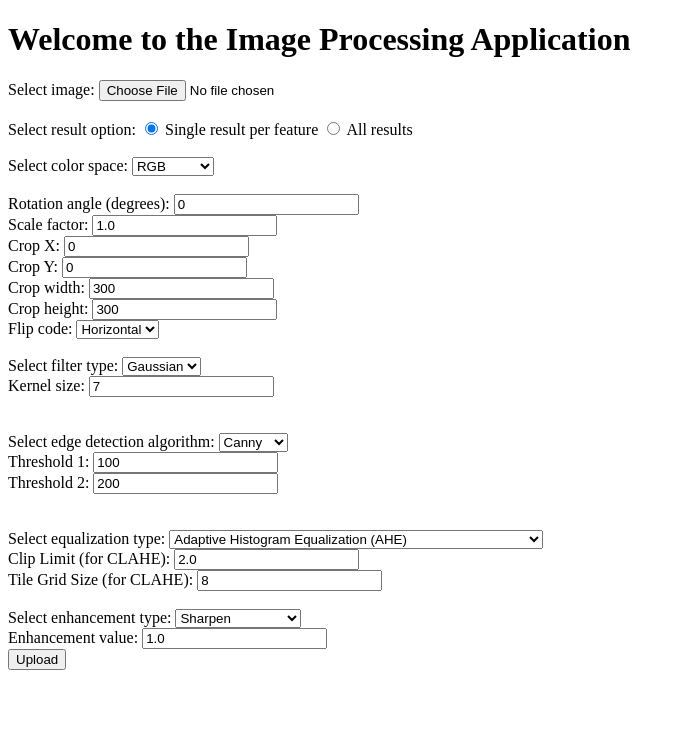
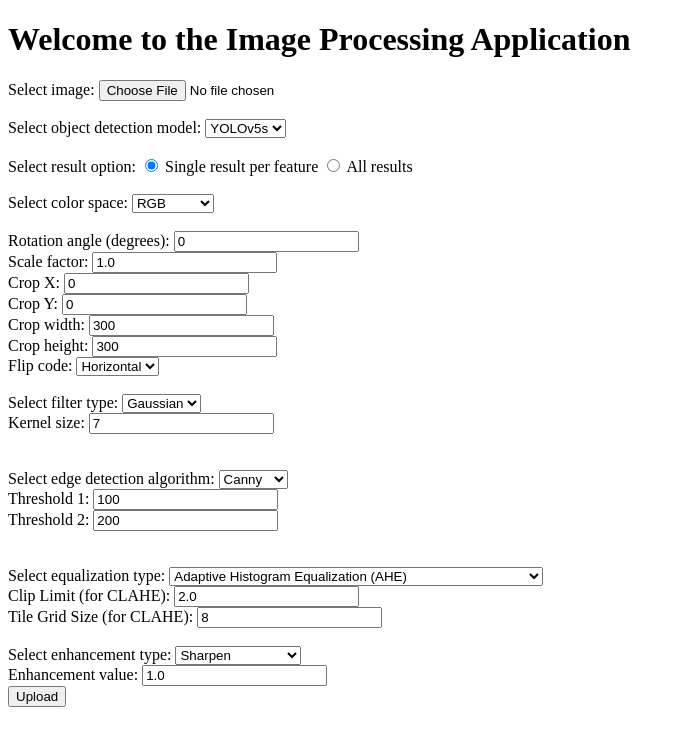
Before and after one commit to tudorandrian/image_processing, a Flask app: page / in a window 1280 px wide. Shown: the top 746 px of the page, without its empty margins (0-685 px from the left). Run offline with Flask 3, Linux system fonts and the light colour scheme.

Commit message:
feat(upload): add model selection for object detection

```diff
--- a/main.py
+++ b/main.py
@@ -11,7 +11,7 @@ from deepface import DeepFace
 app = Flask(__name__)
 
 # Load pre-trained models
-object_detection_model = torch.hub.load('ultralytics/yolov5', 'yolov5s')
+# object_detection_model = torch.hub.load('ultralytics/yolov5', 'yolov5s')
 segmentation_model = torch.hub.load('pytorch/vision:v0.10.0', 'deeplabv3_resnet50', pretrained=True)
 segmentation_model.eval()
 
@@ -62,6 +62,8 @@ def upload():
     tile_grid_size = request.form.get('tile_grid_size', type=int, default=8)
     enhancement_type = request.form.get('enhancement_type')
     enhancement_value = request.form.get('enhancement_value', type=float, default=1.0)
+    # Capture the selected model from the form data
+    model_name = request.form['model']
 
     if file.filename == '':
         return jsonify({"error": "No selected file"})
@@ -80,8 +82,7 @@ def upload():
                                 flip_code=flip_code, filter_type=filter_type, kernel_size=kernel_size,
                                 edge_algorithm=edge_algorithm, threshold1=threshold1, threshold2=threshold2,
                                 equalization_type=equalization_type, clip_limit=clip_limit, tile_grid_size=tile_grid_size,
-                                enhancement_type=enhancement_type, enhancement_value=enhancement_value))
-
+                                enhancement_type=enhancement_type, enhancement_value=enhancement_value, model_name=model_name))
 
 def detect_emotions(image_path):
     """
@@ -123,7 +124,13 @@ def results():
         enhancement_value = request.args.get('enhancement_value', type=float)
         image_path = os.path.join("uploads", filename)
 
-        processed_image_path, detected_classes, processed_image_person_path = process_image(image_path)
+        # Get the selected model name from the request arguments
+        model_name = request.args.get('model_name')
+
+        # Load the selected object detection model
+        object_detection_model = torch.hub.load('ultralytics/yolov5', model_name)
+
+        processed_image_path, detected_classes, processed_image_person_path = process_image(image_path, object_detection_model)
         segmented_image_path, segmentation_metrics = segment_image(image_path)
 
         converted_image_paths = convert_color_space(image_path, color_space, result_option)
@@ -149,7 +156,7 @@ def results():
         flash(str(e))
         return redirect(url_for('index'))
 
-def process_image(image_path):
+def process_image(image_path, object_detection_model):
     image = Image.open(image_path)
     results = object_detection_model(image_path)
     image_np = np.array(image)
--- a/templates/index.html
+++ b/templates/index.html
@@ -16,6 +16,14 @@
         <!-- Input for selecting an image file -->
         <label for="image">Select image:</label>
         <input type="file" name="image" id="image" required>
+        <br>
+        <br>
+        <!-- Add a select option for object detection model -->
+        <label for="model">Select object detection model:</label>
+        <select name="model" id="model" required>
+            <option value="yolov5s">YOLOv5s</option>
+            <option value="yolov5n">YOLOv5n</option>
+        </select>
         <br>
         <br>
         <!-- Add radio buttons for result selection -->
```
